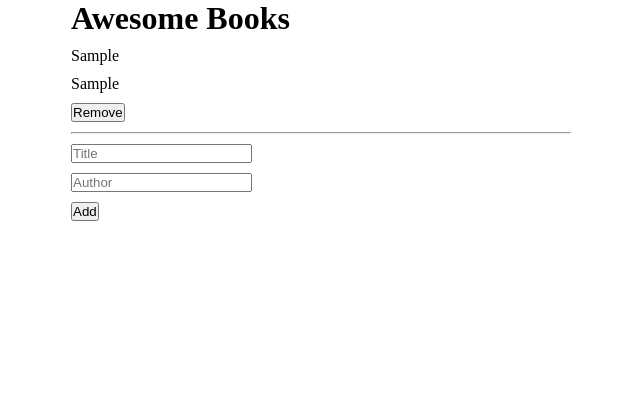
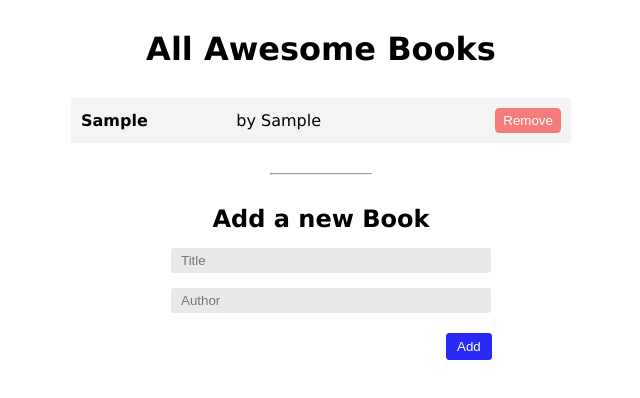
Before and after one commit to Buyaki01/awesome-books, a website: page index.html in a window 1280 px wide. Both pictures are taken after typing "Sample", "Sample" into the empty fields and a click on the button "Add". Shown: the whole page, without its empty margins (319-959 px from the left). Drawn offline with Linux system fonts and the light colour scheme.

Commit message:
Use classes

```diff
--- a/app.js
+++ b/app.js
@@ -1,18 +1,19 @@
 const booksCtn = document.querySelector('.books-ctn');
 const form = document.getElementById('form');
-let myBooks = [];
 
-function Book(title, author) {
+class Book {
+  constructor(title, author) {
     this.title = title;
     this.author = author;
   }
 
-const render = (book) => {
+  static myBooks = [];
+
+  static render(book) {
     const bookSection = document.createElement('div');
     const title = document.createElement('p');
     const author = document.createElement('p');
     const remove = document.createElement('button');
-  const hr = document.createElement('hr');
 
     bookSection.classList.add('book-section');
     title.classList.add('book-title');
@@ -21,73 +22,78 @@ const render = (book) => {
     remove.setAttribute('data-title', `${book.title}`);
 
     title.textContent = `${book.title}`;
-  author.textContent = `${book.author}`;
+    author.textContent = `by ${book.author}`;
     remove.textContent = 'Remove';
 
     booksCtn.appendChild(bookSection);
     bookSection.appendChild(title);
     bookSection.appendChild(author);
     bookSection.appendChild(remove);
-  bookSection.appendChild(hr);
-};
+  }
 
-const clearInput = () => {
+  static clearInput() {
     const title = document.querySelector('.title');
     const author = document.querySelector('.author');
     title.value = '';
     author.value = '';
-};
+  }
 
-const getFromLocalStorage = () => {
+  static getFromLocalStorage() {
     const books = JSON.parse(localStorage.getItem('myBooks')) || [];
     return books;
-};
+  }
 
-const saveToLocalStorage = (book) => {
-  const books = getFromLocalStorage();
+  static saveToLocalStorage(book) {
+    const books = Book.getFromLocalStorage();
     books.push(book);
-  myBooks = books;
-  localStorage.setItem('myBooks', JSON.stringify(myBooks));
-};
+    Book.myBooks = books;
+    localStorage.setItem('myBooks', JSON.stringify(Book.myBooks));
+  }
 
-const displayBooks = () => {
-  myBooks = getFromLocalStorage();
-  myBooks.forEach((book) => {
-    render(book);
+  static displayBooks() {
+    Book.myBooks = Book.getFromLocalStorage();
+    Book.myBooks.forEach((book) => {
+      Book.render(book);
     });
-};
+  }
 
-displayBooks();
-
-const removeBook = (title) => {
-  const store = getFromLocalStorage();
+  static removeBook(title) {
+    const store = Book.getFromLocalStorage();
     for (let i = 0; i < store.length; i += 1) {
       if (store[i].title === title) {
         store.splice(i, 1);
       }
     }
-  myBooks = store;
-  localStorage.setItem('myBooks', JSON.stringify(myBooks));
-};
+    Book.myBooks = store;
+    localStorage.setItem('myBooks', JSON.stringify(Book.myBooks));
+  }
+}
 
-document.addEventListener('HTMLContentLoaded', displayBooks);
+Book.displayBooks();
+
+document.addEventListener('HTMLContentLoaded', Book.displayBooks);
 
 form.addEventListener('submit', (e) => {
   e.preventDefault();
   const title = document.querySelector('.title').value;
   const author = document.querySelector('.author').value;
+  if (title !== '') {
     const book = new Book(title, author);
-  render(book);
-  saveToLocalStorage(book);
-  clearInput();
+    Book.render(book);
+    Book.saveToLocalStorage(book);
+    Book.clearInput();
+  } else {
+    // eslint-disable-next-line no-alert
+    alert('Please, enter the title and author of the book');
+  }
 });
 
-if (myBooks) {
+if (Book.myBooks) {
   booksCtn.addEventListener('click', (e) => {
     if (e.target.classList.contains('remove')) {
       e.target.parentElement.remove();
       const title = e.target.getAttribute('data-title');
-      removeBook(title);
+      Book.removeBook(title);
     }
   });
 }
--- a/index.html
+++ b/index.html
@@ -10,8 +10,10 @@
 <body>
   <div class="container">
     <div class="books-ctn">
-      <h1>Awesome Books</h1>
+      <h1 class="main-title">All Awesome Books</h1>
     </div>
+    <hr>
+    <div class="form-title">Add a new Book</div>
     <form id="form">
       <label>
         <input type="text" placeholder="Title" class="title">
--- a/style.css
+++ b/style.css
@@ -1,14 +1,106 @@
 html {
   width: 500px;
   margin: 0 auto;
+  font-family: Verdana, Geneva, Tahoma, sans-serif;
 }
 
 * {
   margin: 0;
   padding: 0;
-  margin-bottom: 10px;
+}
+
+#form {
+  width: 300px;
+  margin: 0 auto;
+  position: relative;
 }
 
 #form * {
   display: block;
+  margin: 15px auto;
 }
+
+#form input,
+#form button {
+  padding: 5px 10px;
+  border: none;
+  border-radius: 3px;
+  outline: none;
+  background-color: rgb(233, 233, 233);
+}
+
+#form input {
+  width: 300px;
+}
+
+#form .add {
+  background-color: rgb(42, 42, 247);
+  color: white;
+  border: 1px solid rgb(42, 42, 247);
+  position: absolute;
+  top: 70px;
+  left: 275px;
+}
+
+#form .add:hover {
+  color: blue;
+  font-weight: bold;
+  background-color: white;
+  cursor: pointer;
+}
+
+.form-title {
+  text-align: center;
+  font-weight: bold;
+  font-size: 24px;
+  margin-top: 20px;
+}
+
+hr {
+  width: 100px;
+  margin: 30px auto;
+  font-weight: bold;
+}
+
+.main-title {
+  text-align: center;
+  margin: 30px auto;
+}
+
+.book-section {
+  border: none;
+  border-radius: 3px;
+  display: flex;
+  align-items: center;
+  background-color: rgb(244, 244, 244);
+  padding: 10px;
+}
+
+.book-section:nth-child(odd) {
+  background: white;
+}
+
+.book-title {
+  flex: 3;
+  font-weight: bold;
+}
+
+.book-author {
+  flex: 5;
+}
+
+.remove {
+  flex: 1;
+  border: 1px solid rgb(245, 124, 124);
+  border-radius: 4px;
+  background: rgb(245, 124, 124);
+  padding: 4px 6px;
+  color: white;
+}
+
+.remove:hover {
+  background: white;
+  color: red;
+  cursor: pointer;
+  border: 1px solid red;
+}
```
Lines whose indentation alone changed are shown as unchanged.
